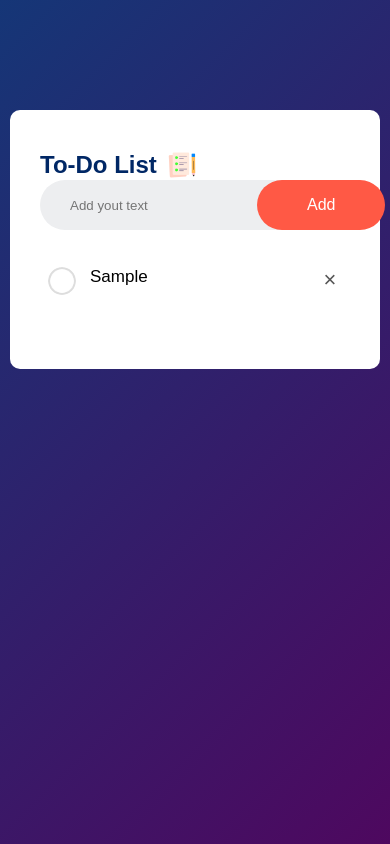
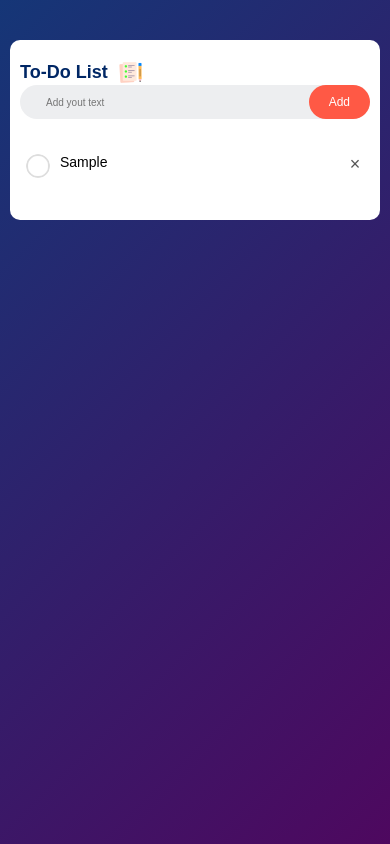
Before and after one commit to Neel-1478/To-Do-List, a plain HTML site: page index.html in a window 390 px wide. Both pictures are taken after typing "Sample" into the empty fields and a click on the button "Add". Drawn offline with Linux system fonts and the light colour scheme.

Commit message:
Update style.css

```diff
--- a/style.css
+++ b/style.css
@@ -109,3 +109,64 @@ ul li span{
 ul li span:hover{
     background: #edeef0;
 }
+/* Media Queries for Responsive Design */
+@media (max-width: 768px) {
+    .todo-app {
+        margin: 50px auto 20px;
+        padding: 30px 20px 50px;
+    }
+
+    button {
+        padding: 12px 30px;
+        font-size: 14px;
+    }
+
+    input {
+        padding: 8px;
+        font-size: 12px;
+    }
+}
+
+@media (max-width: 480px) {
+    .todo-app {
+        margin: 30px auto 10px;
+        padding: 20px 10px 40px;
+    }
+
+    .todo-app h2 {
+        font-size: 18px;
+    }
+
+    .todo-app h2 img {
+        width: 25px;
+    }
+
+    button {
+        padding: 10px 20px;
+        font-size: 12px;
+    }
+
+    input {
+        padding: 6px;
+        font-size: 10px;
+    }
+
+    ul li {
+        font-size: 14px;
+        padding: 10px 8px 10px 40px;
+    }
+
+    ul li::before {
+        height: 24px;
+        width: 24px;
+        top: 10px;
+        left: 6px;
+    }
+
+    ul li span {
+        width: 30px;
+        height: 30px;
+        font-size: 18px;
+        line-height: 30px;
+    }
+}
```
